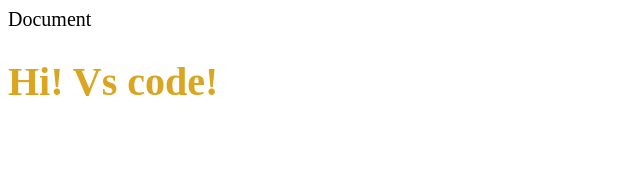
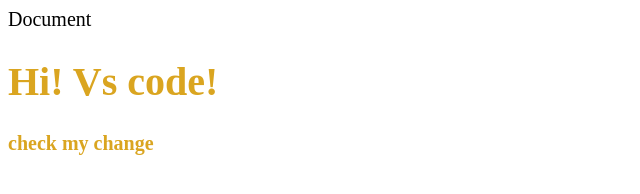
Before and after one commit to Bulbach/AaVScode, a plain HTML site: page index.html in a window 1280 px wide. Shown: the whole page, without its empty margins (0-640 px from the left). Drawn offline with Linux system fonts and the light colour scheme.

Commit message:
check changes

```diff
--- a/index.html
+++ b/index.html
@@ -10,7 +10,7 @@
         <h1>Hi! Vs code! </h1>
         <div class="block">
             <div class="block__item">
-
+                <h1>check my change</h1>
             </div>
             <div class="block__main"></div>
 
```
